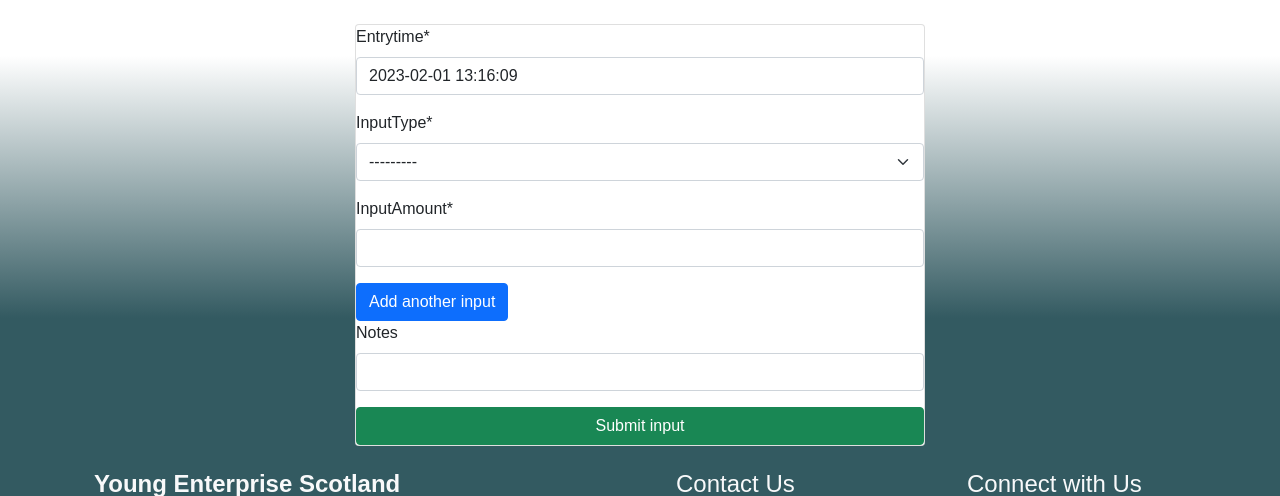
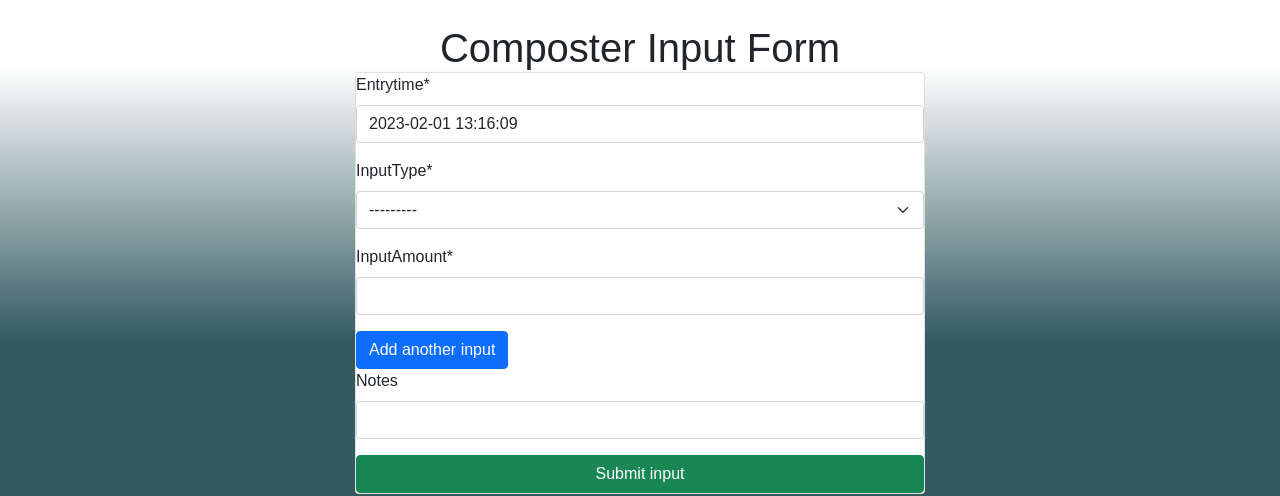
Before and after one commit to farz-1/RootToPlate, a Django app: page /composter/input-entry/ in a window 1280 px wide. Shown: the part 119-615 px from the top of the page. Run offline with Django 4.2, Linux system fonts and the light colour scheme; the visitor is signed in with stand-in values (Sample User, id 1); data that the repository does not hold is empty; some libraries are stand-ins or nearby versions; some web fonts are replaced.

Commit message:
Title oooo

```diff
--- a/roottoplate/templates/composter/compost_form.html
+++ b/roottoplate/templates/composter/compost_form.html
@@ -4,6 +4,7 @@
 {% load crispy_forms_tags %}
 <title>Composter Input Form</title>
 {% block content_block %}
+    <h1 class="container text-center">Composter Input Form</h1>
 <form id="form-container" class="container justify-content-center"
       method="post" enctype="multipart/form-data">
     {% csrf_token %}
```
